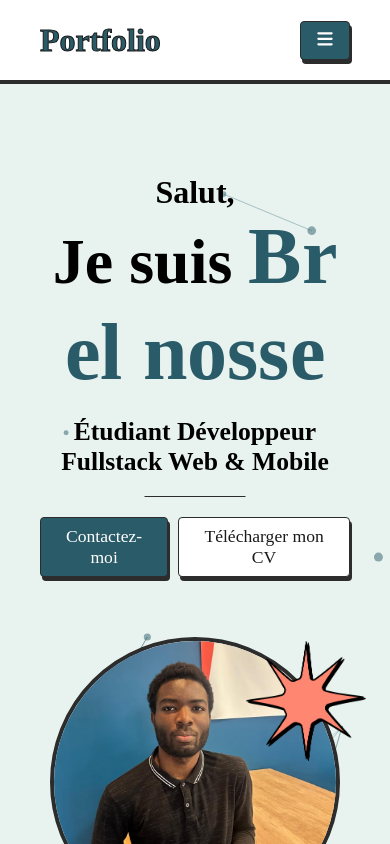
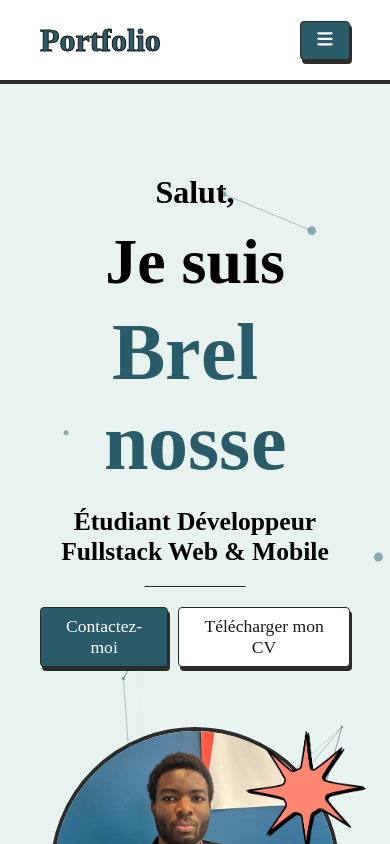
Before and after one commit to brelnosse/portofolio, a React (Create React App) app: page / in a window 390 px wide. Shown: the top 844 px of the page. Built offline with nearby package versions, Linux system fonts and the light colour scheme; a web font is replaced by a local one.

Commit message:
ui: prevent name word-break and improve responsiveness

```diff
--- a/src/components/Experience.tsx
+++ b/src/components/Experience.tsx
@@ -54,7 +54,7 @@ const Experience: React.FC<ExperienceProps> = ({enterprise, period, postTitle, l
             </ul>
 
             <div className="tools_container">
-                <b>Tools:</b>
+                <b>Outils :</b>
                 <div className="toools">
                     {tools && tools.map((tool: string, i: number) => (
                         <span
--- a/src/components/Hero.tsx
+++ b/src/components/Hero.tsx
@@ -17,20 +17,12 @@ const Hero: React.FC = () => {
     const [showImage, setShowImage] = useState<boolean>(false);
 
     useEffect(() => {
-        // Calculer le temps total de l'animation de la navbar
         const navbarAnimationTime = 50 + (MenuItems.length * 150) + 200 + 300;
 
-        // 1. H3 "Hi, There" appears after navbar animation
-        const h3Timer = setTimeout(() => {
-            setShowH3(true);
-        }, navbarAnimationTime);
+        const h3Timer = setTimeout(() => setShowH3(true), navbarAnimationTime);
 
-        // 2. "I'm" appears
-        const imTimer = setTimeout(() => {
-            setShowIm(true);
-        }, navbarAnimationTime + 500);
+        const imTimer = setTimeout(() => setShowIm(true), navbarAnimationTime + 500);
 
-        // 3. H1 name letters appear one by one (plus lentement)
         const nameStartDelay = setTimeout(() => {
             const interval = setInterval(() => {
                 setVisibleLetters(prev => {
@@ -40,32 +32,26 @@ const Hero: React.FC = () => {
                     }
                     return prev + 1;
                 });
-            }, 120); // Ralenti de 100ms à 120ms
+            }, 120);
+            return () => clearInterval(interval);
+        }, navbarAnimationTime + 900);
 
-            return () => clearInterval(interval);
-        }, navbarAnimationTime + 900); // After "I'm" appears + 400ms
-
-        // 4. Line appears after name completes
         const lineDelay = setTimeout(() => {
             setShowLine(true);
         }, navbarAnimationTime + 900 + (name.length * 120) + 300);
 
-        // 5. H4 text appears after line
         const h4TextDelay = setTimeout(() => {
             setShowH4Text(true);
         }, navbarAnimationTime + 900 + (name.length * 120) + 300 + 900);
 
-        // 6. First button appears
         const button1Delay = setTimeout(() => {
             setShowButton1(true);
         }, navbarAnimationTime + 900 + (name.length * 120) + 300 + 900 + 500);
 
-        // 7. Second button appears
         const button2Delay = setTimeout(() => {
             setShowButton2(true);
         }, navbarAnimationTime + 900 + (name.length * 120) + 300 + 900 + 500 + 200);
 
-        // 8. Image appears last
         const imageDelay = setTimeout(() => {
             setShowImage(true);
         }, navbarAnimationTime + 900 + (name.length * 120) + 300 + 900 + 500 + 200 + 300);
@@ -82,6 +68,9 @@ const Hero: React.FC = () => {
         };
     }, []);
 
+    // Variable pour suivre l'index réel de chaque lettre à travers les mots
+    let currentLetterCount = 0;
+
     return (
         <section className="hero">
             <div className="heroDescription">
@@ -93,12 +82,28 @@ const Hero: React.FC = () => {
                         Je suis {' '}
                     </span>
                     <span className="primary">
-                        {name.split('').map((letter, index) => (
+                        {name.split(' ').map((word, wordIndex, wordsArray) => (
                             <span
-                                key={index}
-                                className={`letter ${index < visibleLetters ? 'letter-visible' : 'letter-hidden'}`}
+                                key={wordIndex}
+                                style={{ display: 'inline-block', whiteSpace: 'nowrap' }}
                             >
-                                {letter === ' ' ? '\u00A0' : letter}
+                                {word.split('').map((letter) => {
+                                    const index = currentLetterCount++;
+                                    return (
+                                        <span
+                                            key={index}
+                                            className={`letter ${index < visibleLetters ? 'letter-visible' : 'letter-hidden'}`}
+                                        >
+                                            {letter}
+                                        </span>
+                                    );
+                                })}
+                                {/* Gérer l'espace après le mot pour l'animation */}
+                                {wordIndex < wordsArray.length - 1 && (
+                                    <span className={`letter ${currentLetterCount++ < visibleLetters ? 'letter-visible' : 'letter-hidden'}`}>
+                                        {'\u00A0'}
+                                    </span>
+                                )}
                             </span>
                         ))}
                     </span>
--- a/src/components/Navbar.tsx
+++ b/src/components/Navbar.tsx
@@ -187,7 +187,7 @@ const Navbar: React.FC = () => {
             <div className="navbar-actions_container">
                 <Button
                     type="default"
-                    valueText="Contact Me"
+                    valueText="Contactez-moi"
                     textStyle="bold"
                     id="contactMeNavbtn"
                 />
--- a/src/data/projects.ts
+++ b/src/data/projects.ts
@@ -88,7 +88,7 @@ export const projects:ProjectProps[] = [
             require('../assets/images/iucbibliRight.png'),
         ],
         url: 'https://sevux.alwaysdata.net',
-        githubUrl: '',
+        githubUrl: 'https://github.com/brelnosse/iucbibli',
         skills: [
             {
                 icon: faHtml5,
```
